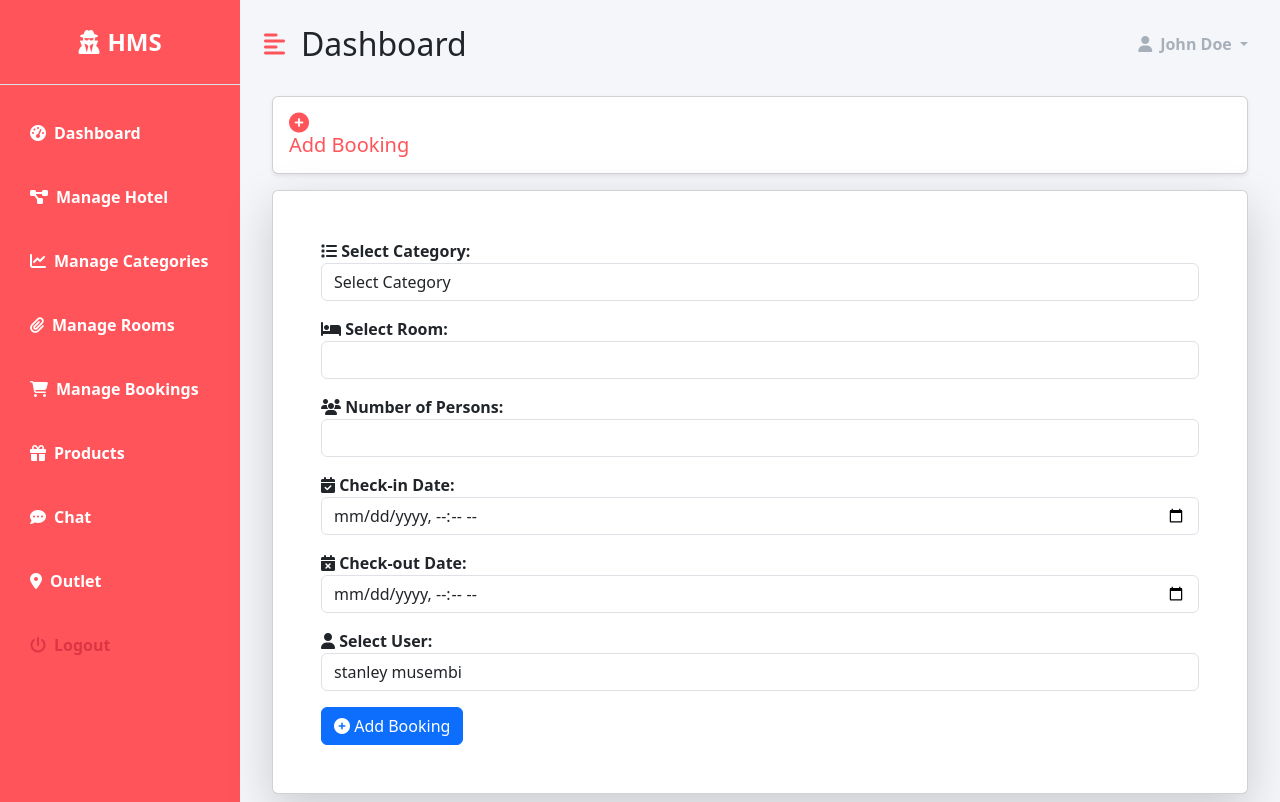
After one commit to cyrus-48/crud-hms-django-app, a Django app: page /dashboard/booking/ in a window 1280 px wide. The commit adds this page. Run offline with Django 5.2, Linux system fonts and the light colour scheme; a user stored in the database is signed in; data comes from the database, SQL or seed files in the repository; both versions use the stored data as it was after the commit; lists and menus that the app fills with data are empty; some libraries are stand-ins or nearby versions.

Commit message:
category filter fetch on rooms

```diff
--- a/dashboard/urls.py
+++ b/dashboard/urls.py
@@ -29,5 +29,8 @@ urlpatterns = [
     path('booking/<int:booking_id>' , views.booking_detail , name='booking-detail'),
     path('edit-booking/<int:booking_id>' , views.edit_booking , name='edit-booking'),
     path('check-out/<int:booking_id>' , views.check_out , name='check-out'),
+    path('booking/',views.booking , name='booking'),
+    path('add-booking/',views.add_booking , name='add-booking'),
+    path('fetch-available-rooms/' , views.fetch_available_rooms , name='fetch-available-rooms'),
 
 ]
--- a/dashboard/views.py
+++ b/dashboard/views.py
@@ -8,6 +8,8 @@ from django.shortcuts import render, get_object_or_404
 from django.contrib.admin.views.decorators import staff_member_required
 from django.contrib.auth.decorators import login_required
 from django.core.serializers import serialize
+from dateutil.parser import parse
+
 
 
 
@@ -379,3 +381,90 @@ def edit_booking(request , booking_id):
     except Exception as e:
         error_message = 'Error occurred while updating booking'
         return HttpResponseRedirect(reverse('dashboard:booking-detail', args=(booking.id,)) + f'?error_message={error_message}')
+
+@login_required(login_url='accounts:login')
+@staff_member_required(login_url='accounts:login')
+def booking(request):
+    users = CustomUser.objects.all()
+    rooms = Room.objects.filter(status='available')
+    categories = RoomCategory.objects.all()
+    context =  {
+        'users': users ,
+        'rooms': rooms ,
+        'categories': categories
+        }
+
+    return render(request, 'dashboard/hotel/add_booking.html' ,context )
+
+@login_required(login_url='accounts:login')
+@staff_member_required(login_url='accounts:login')
+def add_booking(request):
+    if request.method == 'POST':
+        user_id =  request.POST['user']
+        user = CustomUser.objects.get(id=user_id)
+        room_id = request.POST['room']
+        room = Room.objects.get(id=room_id)
+        check_in = parse(request.POST['check_in'])
+        check_out = parse(request.POST['check_out'])
+        persons = request.POST['persons']
+
+        if room.status != 'available':
+            return HttpResponse('Room is not available')
+        print(f"Check-in: {check_in}, Check-out: {check_out}")
+        print(f"Existing Bookings: {Booking.objects.filter(room=room)}")
+
+        # Check for overlapping bookings
+        overlapping_bookings = Booking.objects.filter(
+            user=user,
+            check_in__lt=check_out,
+            check_out__gt=check_in
+        ).exists()
+
+        if overlapping_bookings:
+            error_message = 'The user already have a booking  in the given time period'
+            return HttpResponseRedirect(reverse('dashboard:booking') + f'?error_message={error_message}')
+
+
+        if check_in > check_out:
+            return HttpResponse('Invalid dates')
+
+        if int(persons) > room.category.capacity:
+            error_message = 'Invalid number of persons'
+            return HttpResponseRedirect(reverse('dashboad:booking') + f'?error_message={error_message}')
+
+        # create booking
+        booking = Booking.objects.create(
+            room=room,
+            user=user,
+            check_in=check_in,
+            check_out=check_out,
+            persons=persons
+        )
+        booking.save()
+
+        # update room status
+        room.status = 'booked'
+        room.save()
+
+        success_message = 'Booking added successfully'
+        return HttpResponseRedirect(reverse('dashboard:booking-detail', args=(booking.id,)) + f'?success_message={success_message}')
+
+    else:
+        error_message = 'Invalid request'
+        return HttpResponseRedirect(reverse('dashboard:booking') + f'?error_message={error_message}')
+
+@login_required(login_url='accounts:login')
+@staff_member_required(login_url='accounts:login')
+def fetch_available_rooms(request):
+    category_id = request.GET.get('category_id')
+    data = []
+    # Your logic to filter available rooms based on the selected category
+    available_rooms = Room.objects.filter(status='available', category_id=category_id)
+    for r in available_rooms:
+        data.append({
+            'id': r.id,
+            'name': r.name,
+        })
+    print(data)
+
+    return JsonResponse({'rooms': data})
--- a/hotel/models.py
+++ b/hotel/models.py
@@ -72,6 +72,11 @@ class Booking(models.Model):
     added_on = models.DateTimeField(auto_now_add=True)
     updated_on = models.DateTimeField(auto_now=True)
 
+    @property
+    def total_cost(self):
+        num_of_days = (self.check_out - self.check_in).days
+        return self.room.category.cost * num_of_days * self.persons
+
     def __str__(self):
         return self.user.email
 
--- /dev/null
+++ b/templates/dashboard/hotel/add_booking.html
@@ -0,0 +1,110 @@
+{% extends 'dashboard/base.html' %}
+{% load static %}
+
+{% block title %}Add Booking{% endblock %}
+
+{% block content %}
+    <div class="row">
+        <div class="col-md-12">
+            <h5 class="m-2 primary-text card shadow-sm p-3">
+                <i class="fas fa-plus-circle"></i> Add Booking
+            </h5>
+        </div>
+    </div>
+    <div class="card shadow-lg m-2">
+        <div class="col-md-12 p-5">
+            <form method="post" action="{% url 'dashboard:add-booking' %}">
+                {% csrf_token %}
+                {% include 'dashboard/message_include.html' %}
+
+                <div class="mb-3">
+                    <label for="category" class="fw-bold">
+                        <i class="fas fa-list"></i> Select Category:
+                    </label>
+                    <select name="category" id="category" class="form-control" required>
+                        <option value="" disabled selected>Select Category</option>
+                        {% for category in categories %}
+                            <option value="{{ category.id }}">{{ category.name }}</option>
+                        {% endfor %}
+                    </select>
+                </div>
+
+                <div class="mb-3">
+                    <label for="room" class="fw-bold">
+                        <i class="fas fa-bed"></i> Select Room:
+                    </label>
+                    <select name="room" id="room" class="form-control" required>
+                        <!-- Options will be dynamically added by JavaScript -->
+                    </select>
+                </div>
+
+                <div class="mb-3">
+                    <label for="persons" class="fw-bold">
+                        <i class="fas fa-users"></i> Number of Persons:
+                    </label>
+                    <input type="number" name="persons" id="persons" class="form-control" required>
+                </div>
+
+                <div class="mb-3">
+                    <label for="check_in" class="fw-bold">
+                        <i class="fas fa-calendar-check"></i> Check-in Date:
+                    </label>
+                    <input type="datetime-local" name="check_in" id="check_in" class="form-control" required>
+                </div>
+
+                <div class="mb-3">
+                    <label for="check_out" class="fw-bold">
+                        <i class="fas fa-calendar-times"></i> Check-out Date:
+                    </label>
+                    <input type="datetime-local" name="check_out" id="check_out" class="form-control" required>
+                </div>
+
+                <div class="mb-3">
+                    <label for="user" class="fw-bold">
+                        <i class="fas fa-user"></i> Select User:
+                    </label>
+                    <select name="user" id="user" class="form-control" required>
+                        {% for user in users %}
+                            <option value="{{ user.id }}">{{ user.get_full_name }}</option>
+                        {% endfor %}
+                    </select>
+                </div>
+
+                <button type="submit" class="btn btn-primary">
+                    <i class="fas fa-plus-circle"></i> Add Booking
+                </button>
+            </form>
+        </div>
+    </div>
+    <script>
+        document.addEventListener('DOMContentLoaded', function() {
+            $(document).ready(function () {
+                $('#category').change(function () {
+                    var categoryId = $(this).val();
+                    $.ajax({
+                        url: 'http://127.0.0.1:8000/dashboard/fetch-available-rooms/',
+                        method: 'GET',
+                        data: { category_id: categoryId },
+                        success: function (data) {
+                            var roomDropdown = $('#room');
+                            roomDropdown.empty();
+
+                            if (data.rooms.length > 0) {
+                                $.each(data.rooms, function (key, value) {
+                                    roomDropdown.append($('<option></option>').attr('value', value.id).text(value.name));
+                                });
+                            } else {
+                                // If no rooms are available, display a message
+                                roomDropdown.append($('<option></option>').attr('disabled', true).attr('selected', true).text('No available rooms'));
+                            }
+                        },
+                        error: function (error) {
+                            console.error('Error fetching available rooms:', error);
+                        }
+                    });
+                });
+            });
+        });
+    </script>
+
+{% endblock %}
--- a/templates/dashboard/hotel/manage_bookings.html
+++ b/templates/dashboard/hotel/manage_bookings.html
@@ -7,7 +7,7 @@
             <h5 class="primary-text">Manage categories</h5>
         </div>
         <div class="col-md-6">
-            <a href="{% url 'dashboard:category' %} " class="btn btn-primary primary-bg ml-auto">Add category</a>
+            <a href="{% url 'dashboard:booking' %} " class="btn btn-primary primary-bg ml-auto">Add booking</a>
         </div>
     </div>
     <div class="card shadow-lg mt-2">
```
Also changed, not shown: templates/dashboard/hotel/booking_detail.html (+6 -8 lines), db.sqlite3, hotel/views.py (line endings or trailing spaces).
